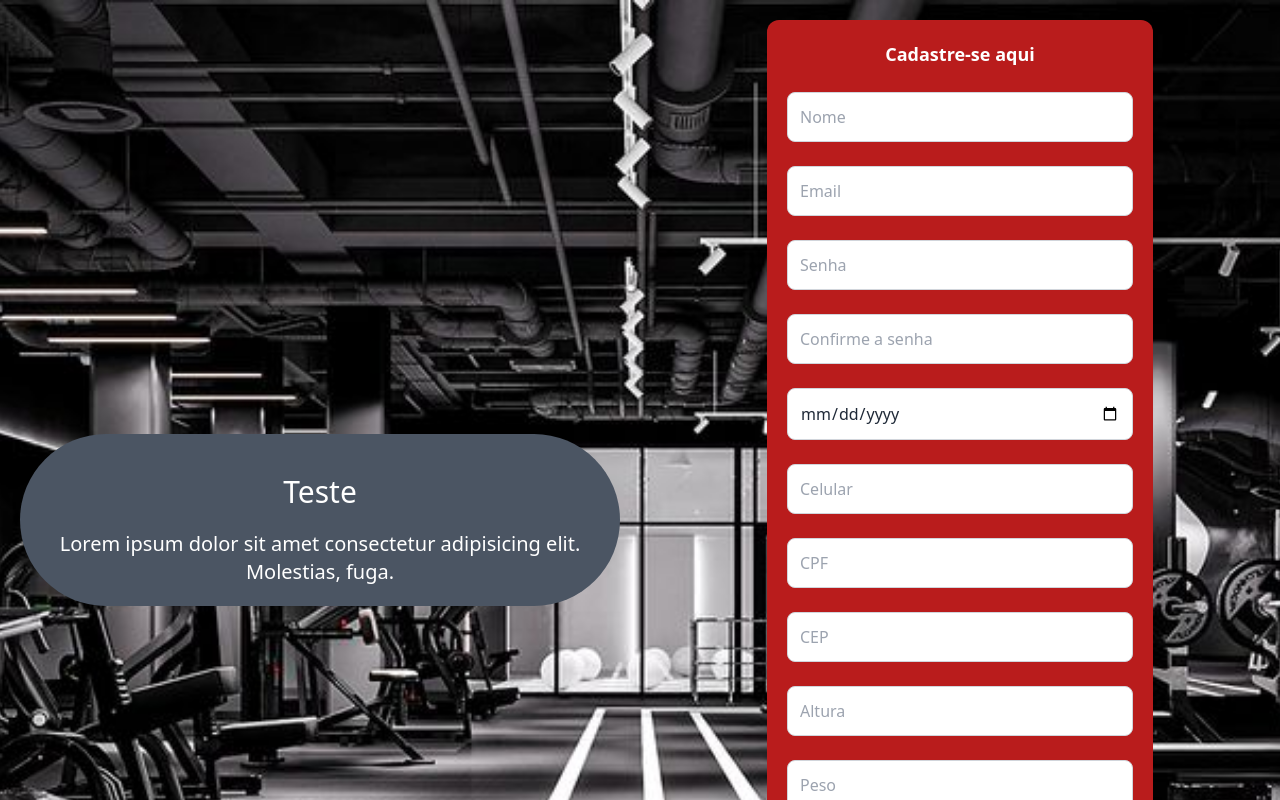
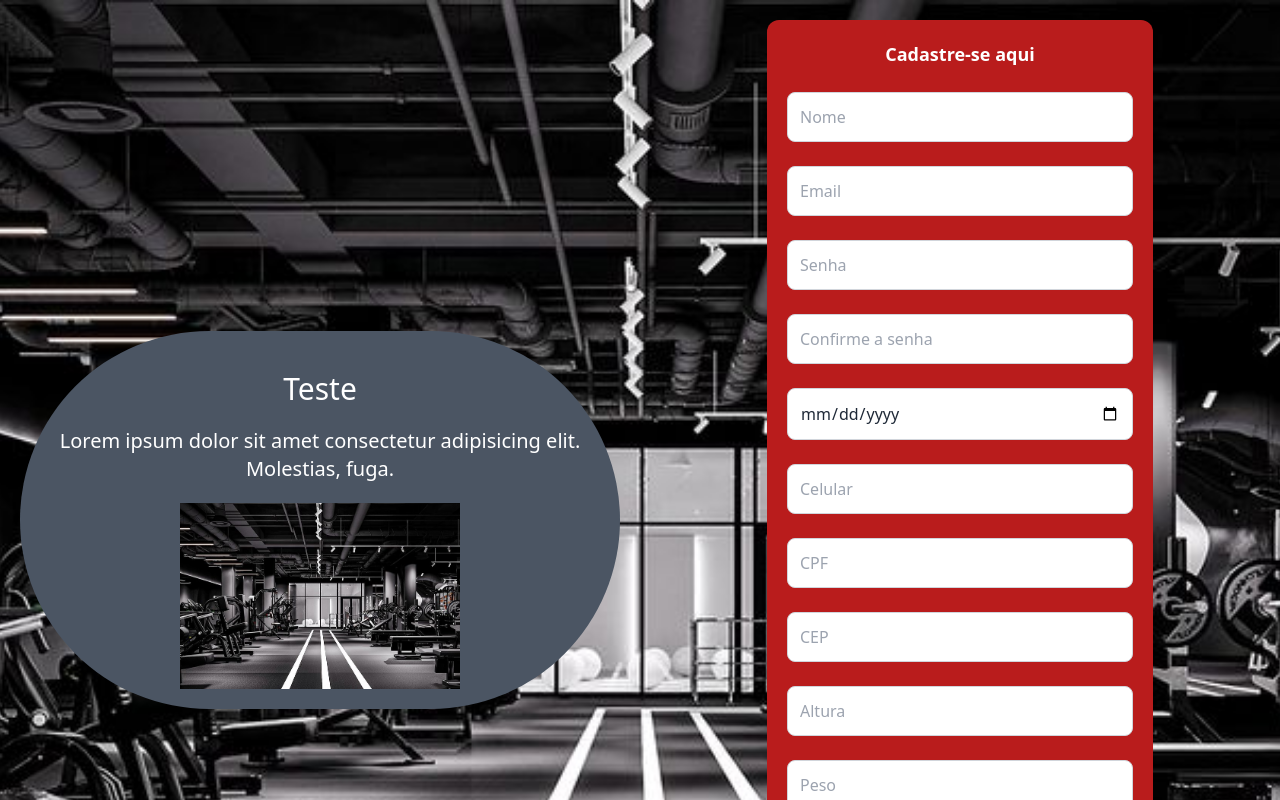
Before and after one commit to gabriel-raamos/academia-esporte-e-acao, a React (Vite) app: page / in a window 1280 px wide. Shown: the top 800 px of the page. Built offline with nearby package versions, Linux system fonts and the light colour scheme.

Commit message:
third commit

```diff
--- a/src/components/Card/Card.jsx
+++ b/src/components/Card/Card.jsx
@@ -1,11 +1,18 @@
+import img from '../../assets/images/invictus_go_Almaty_gym_zone_2022.jpeg'
+
 export default function Card() {
 
     return (
         <section className="bg-gray-600 rounded-full p-5 m-5" >
-            <div className="" >
+            <div>
                 <h1 className="text-3xl m-5" >Teste</h1>
 
                 <p className="text-xl" >Lorem ipsum dolor sit amet consectetur adipisicing elit. Molestias, fuga.</p>
+
+                <div className="flex justify-center items-center mt-5" >
+                    <img src={img} alt="" className='h-1/2 w-1/2' />
+                </div>
+
             </div>
         </section>
     )
```
